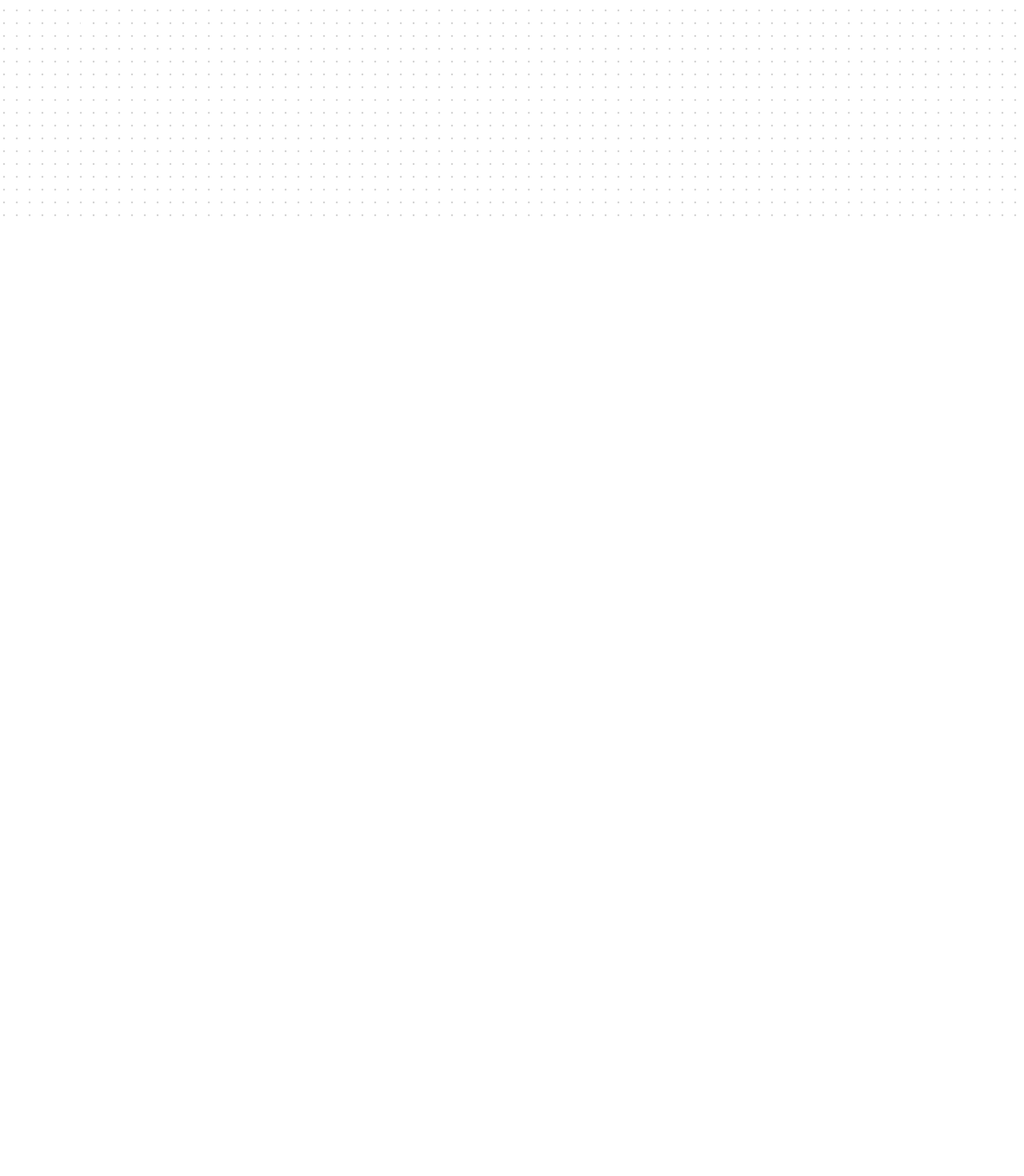
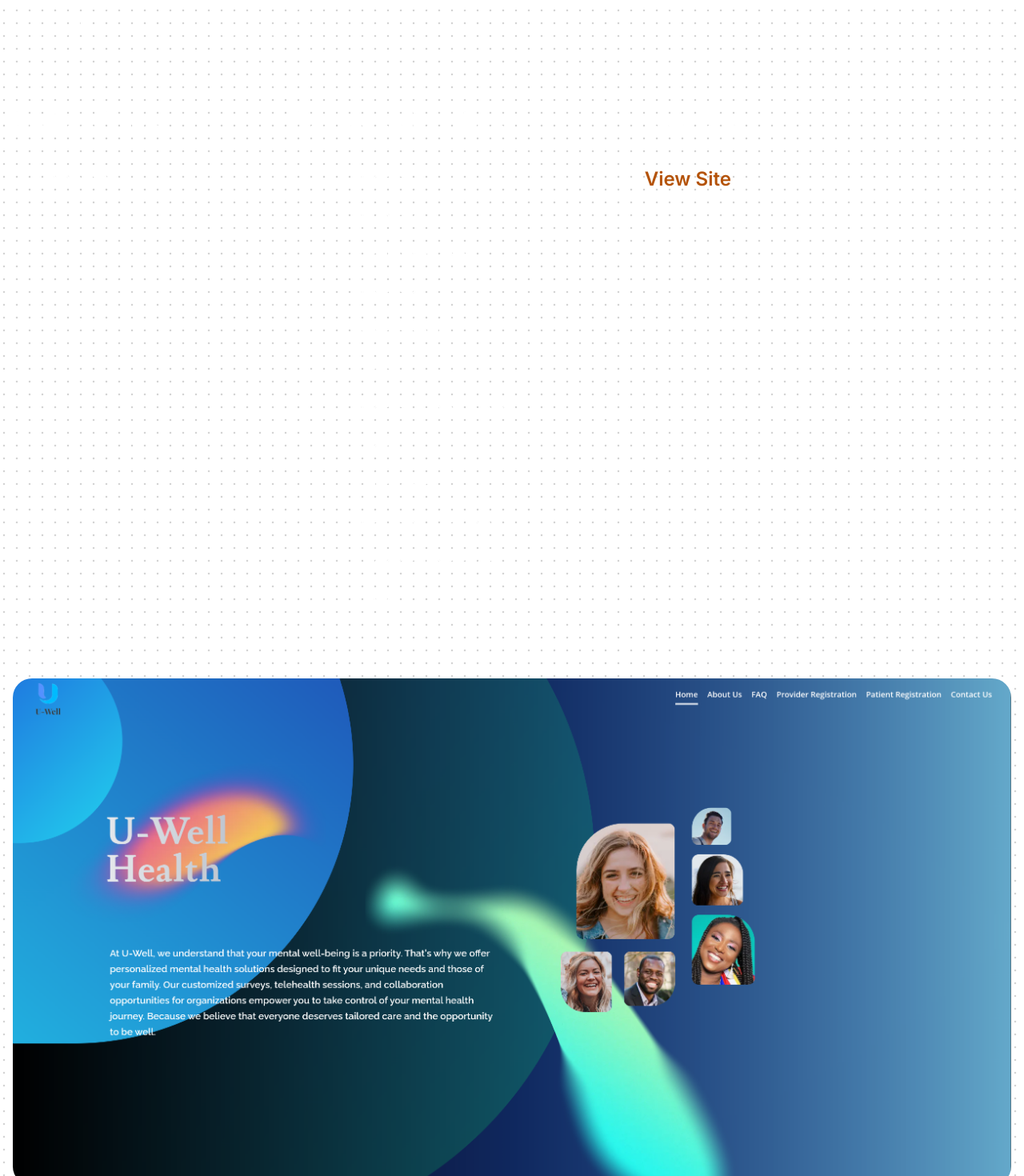
Before and after one commit to Jkhall81/React-Portfolio, a Next.js app: page /projects/u-well in a window 1280 px wide. Shown: the part 520-1990 px from the top of the page at 80% size. Before the commit the page ends 800 px from the top, so only its background shows below. Built offline with nearby package versions, Linux system fonts and the light colour scheme; a web font is replaced by a local one.

Commit message:
adding more to project tour page.

```diff
--- a/app/(tabs)/projects/u-well/page.tsx
+++ b/app/(tabs)/projects/u-well/page.tsx
@@ -2,13 +2,19 @@
 
 import { usePageSetup } from "@/hooks/usePageSetup";
 import { HeroHighlight } from "@/components/ui/HeroHighlight";
+import { stack } from "@/utils/data/stackData";
+import Image from "next/image";
+import Link from "next/link";
+
+const headingStyles = "text-3xl font-bold";
 
 const UWellProjectPage = () => {
   usePageSetup();
   return (
-    <div className="min-h-screen">
-      <HeroHighlight className="h-full w-full min-h-screen">
-        <div className="flex flex-col pt-[200px] px-4 4xl:px-20">
+    <div className="h-full">
+      <HeroHighlight className="h-full w-full">
+        <div className="3xl:flex">
+          <div className="flex flex-col pt-[200px] 4xl:w-[50%] px-4 4xl:px-20">
             <h1 className="text-white text-6xl pb-20">U-Well Health</h1>
             <p className="text-white prose text-2xl pb-10">
               U-Well is a Next.js application built for a telehealth startup to
@@ -21,6 +27,42 @@
               This section is currently being built. I started this section at 4
               AM June 13th 2024. I should have it completed soon.
             </p>
+            <div className="flex w-full">
+              <div className="w-full flex space-x-[160px] text-white pt-20">
+                <div className="flex flex-col items-center">
+                  <h2 className={`${headingStyles}`}>Project Type</h2>
+                  <p className="text-2xl pt-10">Freelance</p>
+                </div>
+                <div className="flex flex-col items-start">
+                  <h2 className={`${headingStyles}`}>Technologies Used</h2>
+                  <div className="pt-6">
+                    {stack.map((item, index) => (
+                      <p key={index} className="text-2xl lg:pl-[90px] pt-4">
+                        {item}
+                      </p>
+                    ))}
+                  </div>
+                </div>
+                <div>
+                  <h2 className={`${headingStyles}`}>Live Site</h2>
+                  <div className="text-2xl text-amber-700 font-semibold pt-10">
+                    <Link target="_blank" href="https://u-well.vercel.app">
+                      View Site
+                    </Link>
+                  </div>
+                </div>
+              </div>
+            </div>
+          </div>
+          <div className="4xl:mt-[570px] mt-[80px] px-4 h-full 4xl:w-[50vw]">
+            <Image
+              src="/images/uwellLandingPage.png"
+              alt="image of sites landing page"
+              height={1150}
+              width={1250}
+              className="rounded-3xl"
+            />
+          </div>
         </div>
       </HeroHighlight>
     </div>
--- /dev/null
+++ b/utils/data/stackData.ts
@@ -0,0 +1,14 @@
+export const stack = [
+  "React",
+  "Next.js",
+  "TailwindCSS",
+  "Prisma",
+  "Shadcn-UI",
+  "Jest",
+  "React Hook Form",
+  "Zod",
+  "Zustand",
+  "Framer Motion",
+  "Adobe Express",
+  "AWS",
+];
```
Also changed, not shown: public/images/uwellLandingPage.png (added). Lines whose indentation alone changed are shown as unchanged.
